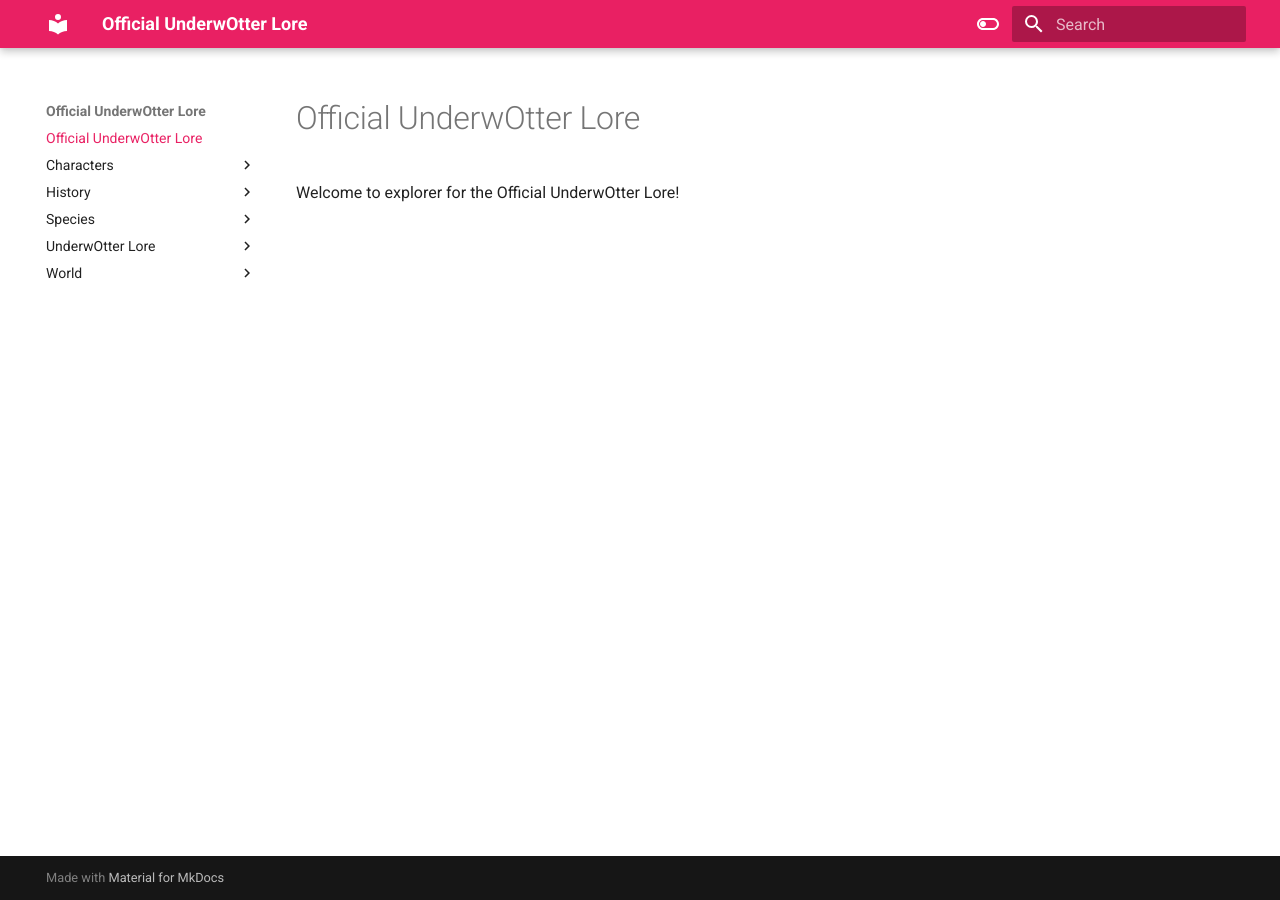
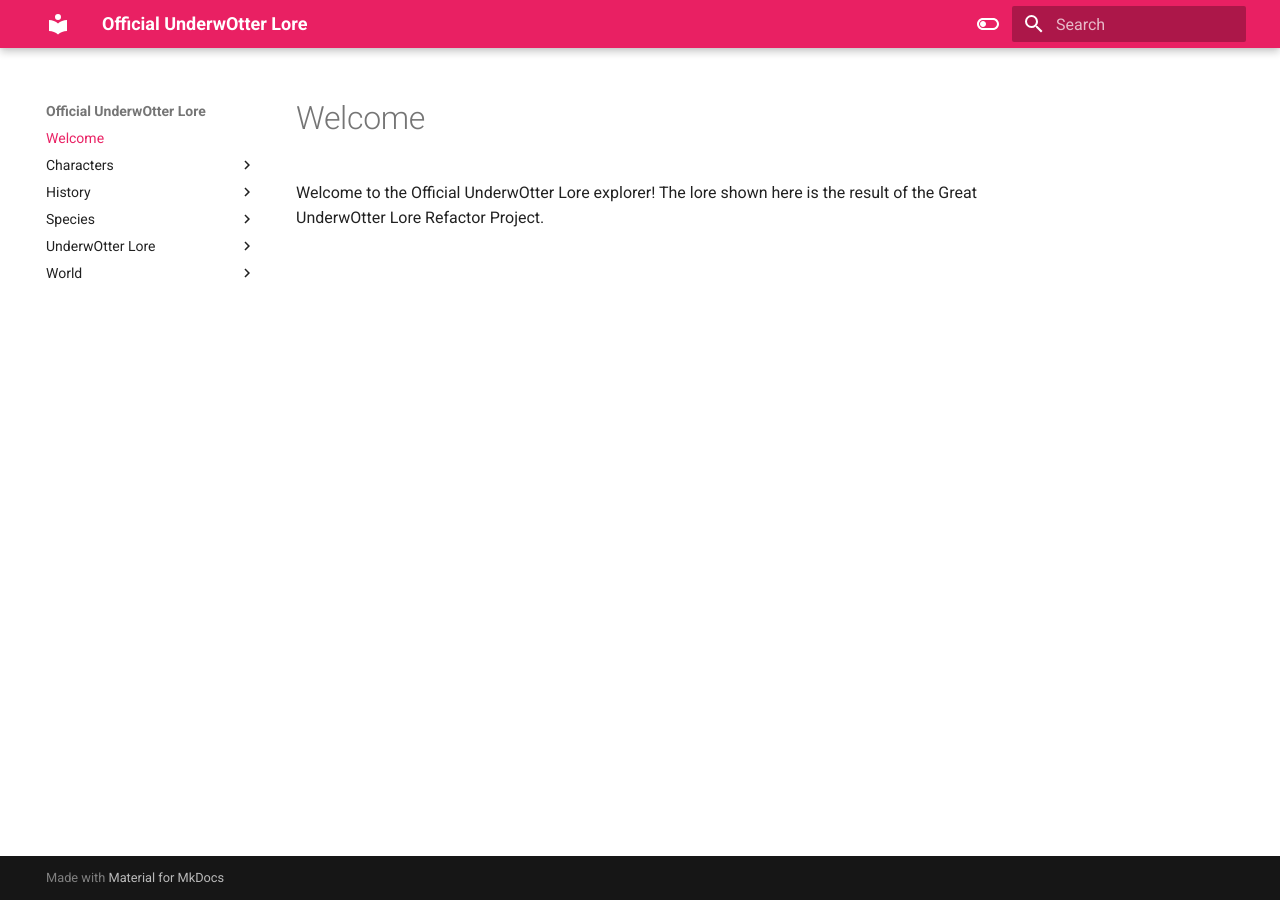
Before and after one commit to underwotter/Official-UnderwOtter-Lore, an MkDocs documentation site: the page built from docs/index.md, in a window 1280 px wide. Built offline with MkDocs 1.6.1 and Material for MkDocs 9.7.7, drawn with Linux system fonts in a browser that asks for light colours.

Commit message:
Update index.md

```diff
--- a/docs/index.md
+++ b/docs/index.md
@@ -1,3 +1,3 @@
-# Official UnderwOtter Lore
+# Welcome
 
-Welcome to explorer for the Official UnderwOtter Lore!
+Welcome to the Official UnderwOtter Lore explorer! The lore shown here is the result of the Great UnderwOtter Lore Refactor Project.
```
